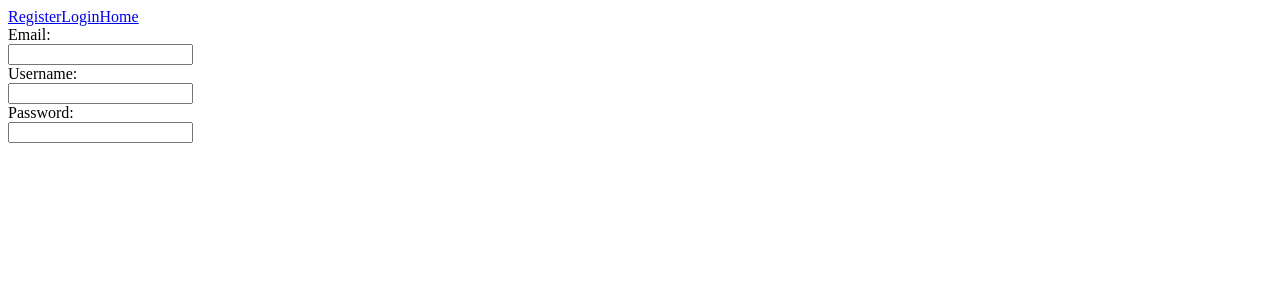
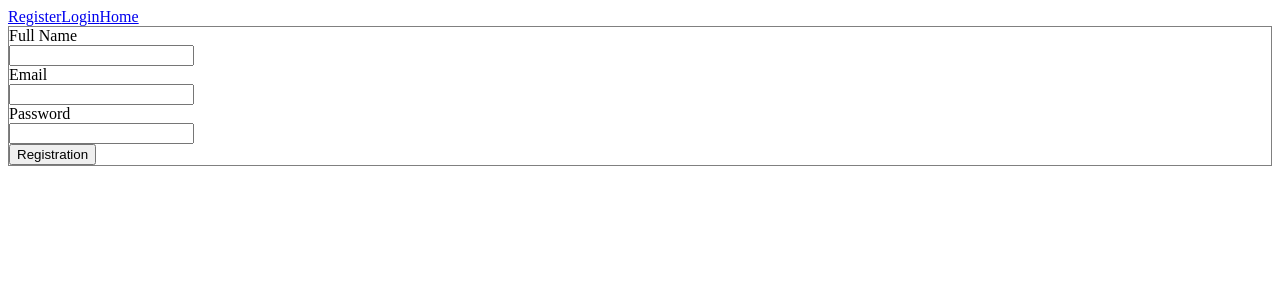
Before and after one commit to NTrest/frontend, an Angular app: page /#/register in a window 1280 px wide. Shown: the top 300 px of the page. Built offline with nearby package versions, Linux system fonts and the light colour scheme.

Commit message:
working on registration

```diff
--- a/src/app/routes/register/register.component.html
+++ b/src/app/routes/register/register.component.html
@@ -1,9 +1,12 @@
 
-  <form>
-    Email:<br>
-    <input type="text" name="firstname"><br>
-    Username:<br>
-    <input type="text" name="firstname"><br>
-    Password:<br>
-    <input type="text" name="lastname">
-  </form>
+  <div id="reg">
+    <form>
+      <label>Full Name</label><br>
+      <input type =”text” name=”fullname” /><br>
+      <label>Email</label><br>
+      <input type =”text” name=”demail” /><br>
+      <label>Password</label><br>
+      <input type =”password” name=”dpassword” /><br>
+      <button>Registration</button>
+    </form>
+  </div>
--- a/src/app/routes/register/register.component.less
+++ b/src/app/routes/register/register.component.less
@@ -0,0 +1,3 @@
+form{
+    border: 1px solid gray;
+    }
```
